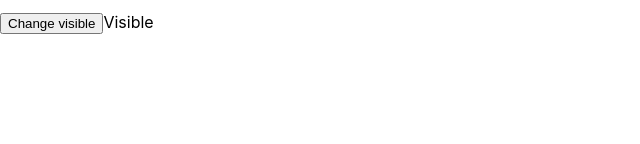
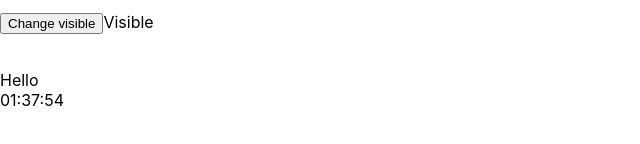
Before and after one commit to Alexis-Looten/EPSI-REACTJS-COURS-APP, a React (Create React App) app: page / in a window 1280 px wide. Shown: the part 412-556 px from the top of the page, without its empty margins (0-640 px from the left). Built offline with nearby package versions, Linux system fonts and the light colour scheme.

Commit message:
add Callback, Ref & useTimerParser

```diff
--- /dev/null
+++ b/src/components/Hook/Ref.js
@@ -0,0 +1,27 @@
+import { useEffect, useRef } from "react";
+import useTimerParser from "./useTimerParser";
+
+function Ref(){
+
+    const text = useRef(null);
+
+    useEffect(() => {
+        console.log(text);
+        text.current.classList = "center";
+        console.log(text.current.innerText);
+    }, []);
+
+    const {parseSecondtoHMS} = useTimerParser();
+
+    return (
+        <>
+            <p ref=  { text }>
+                Hello
+                <br/>
+                {parseSecondtoHMS(5874)}
+            </p>
+
+        </>
+    )
+}
+export default Ref;
--- /dev/null
+++ b/src/components/Hook/useTimerParser.js
@@ -0,0 +1,22 @@
+
+function useTimerParser(){
+
+    const parseSecondtoHMS = (timeInSecond) => {
+        timeInSecond = Number(timeInSecond);
+        const h = Math.floor(timeInSecond / 3600)
+        const m = Math.floor(timeInSecond % 3600 / 60)
+        const s = Math.floor(timeInSecond % 3600 % 60)
+
+        const hDisplay = h < 10 ? '0'+h : h;
+        const mDisplay = m < 10 ? '0'+m : m;
+        const sDisplay = s < 10 ? '0'+s : s;
+
+        return `${hDisplay}:${mDisplay}:${sDisplay}`
+    }
+
+    return {
+        parseSecondtoHMS,
+    }
+}
+
+export default useTimerParser
--- a/src/pages/Home.js
+++ b/src/pages/Home.js
@@ -4,6 +4,7 @@ import CycleDeVie from "../components/CycleDeVie";
 import State from "../components/Hook/State";
 import Effect from "../components/Hook/Effect";
 import Memo from "../components/Hook/Memo";
+import Ref from "../components/Hook/Ref";
 
 function Home(props){
     const divStyle = {
@@ -24,6 +25,8 @@ function Home(props){
             <Effect/>
             <br/><br/>
             <Memo/>
+            <br/><br/>
+            <Ref/>
         </div>
         {/* <MatchExo></MatchExo> */}
         </>
```
Also changed, not shown: src/components/Hook/Callback.js (added, +20 -0 lines).
